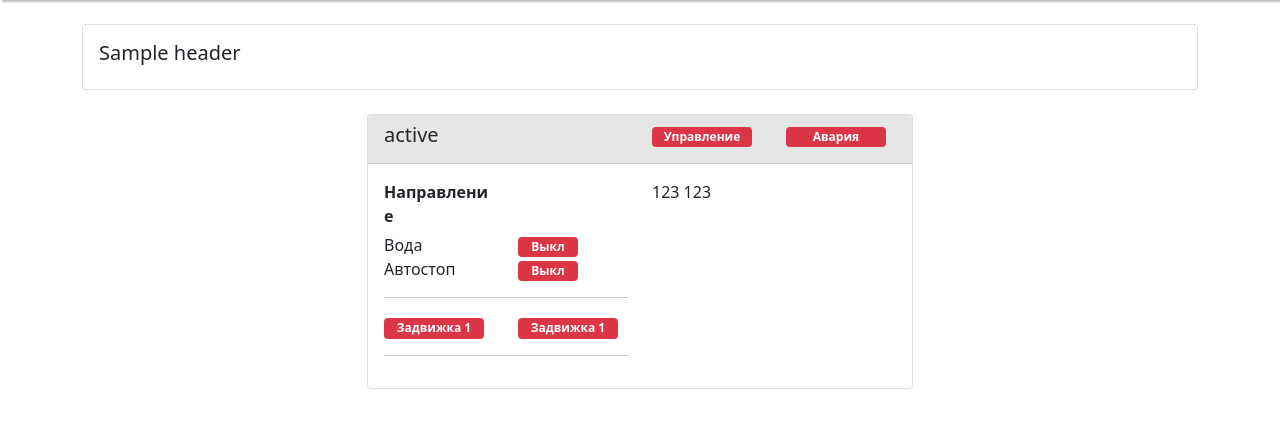
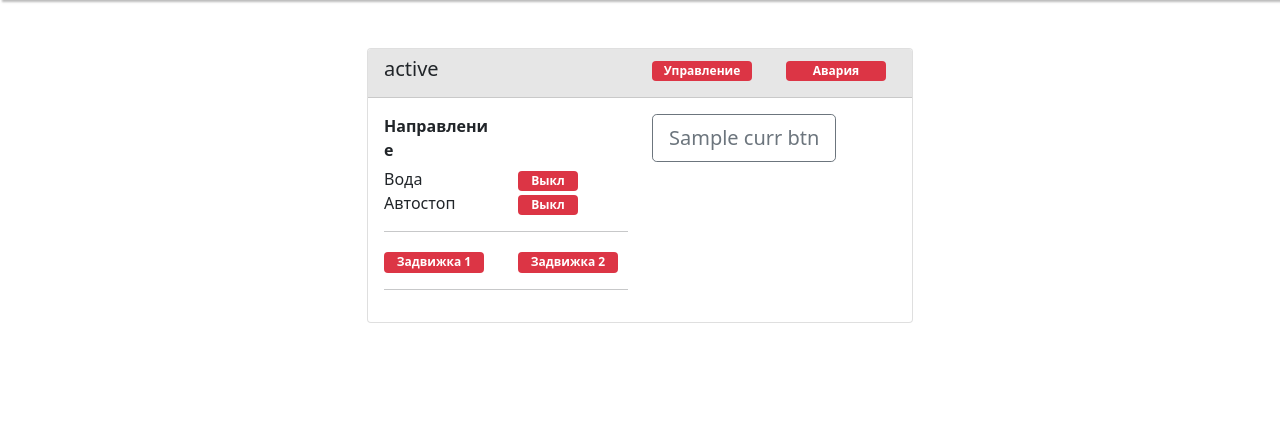
Before and after one commit to dimokarz/Irrigations, a Django app: template templates/simple.html in a window 1280 px wide. Shown: the part 56-484 px from the top of the page. Run offline with Django 4.2, Linux system fonts and the light colour scheme; the template is opened without the code that fills it: most values are stand-ins (such as "Sample title", 1, 10 or a date in 2020); parts of the project's set-up code (start-up, migrations or seed data) failed here and were passed over.

Commit message:
WW-2022-06-02

```diff
--- a/templates/base.html
+++ b/templates/base.html
@@ -25,9 +25,6 @@
     </nav>
     <br>
     <div class="container">
-        <div class="card">
-            <div class="card-body"><h5>{{ header }}</h5></div>
-        </div>
         <br>
 
         <div>{% block content%}{% endblock content %}</div>
--- a/templates/index.html
+++ b/templates/index.html
@@ -1,7 +1,10 @@
 {% extends "base.html" %}
 
 {% block content %}
-
+    <div class="card">
+        <div class="card-body"><h5>{{ header }}</h5></div>
+    </div>
+    <br>
     <div class="card shad_box">
         <div class="list-group list-group-flush">
             {% for stat in status %}
@@ -35,6 +38,7 @@
     <br>
     <div class="card">
         <button type="button" class="btn btn-primary" id="btn_sel" disabled>Открыть</button>
+        {{forloop.counter}}
     </div>
 
 {% endblock content %}
--- a/templates/simple.html
+++ b/templates/simple.html
@@ -82,16 +82,22 @@
                                         </div>
                                         <div class="col-6">
                                             {% if valley.status_valve1 == True %}
-                                                <span class="badge bg-success" style="width: 100px;">Задвижка 1</span>
+                                                <span class="badge bg-success" style="width: 100px;">Задвижка 2</span>
                                             {% else %}
-                                                <span class="badge bg-danger" style="width: 100px;">Задвижка 1</span>
+                                                <span class="badge bg-danger" style="width: 100px;">Задвижка 2</span>
                                             {% endif %}
                                         </div>
                                     </div>
                                     <hr>
                                 </div>
                                 <div class="col-6">
-                                    123 123
+                                    {% for currBtn in btnLst %}
+                                        <button type="button" class="btn btn-lg btn_fix btn-outline-secondary"
+                                                id="btn_{{ currBtn.rele }}">{{ currBtn.title }}</button>
+                                                {% if currBtn.br == "1" %}
+                                                    <br><br>
+                                                {% endif %}
+                                    {% endfor %}
                                 </div>
                             </div>
                         </div>
--- a/valley/views.py
+++ b/valley/views.py
@@ -13,6 +13,7 @@ def index(request):
 
 
 def simple(request):
+    btnLst = ControlBtn().rusButtons
     first = int(request.GET.get('first')[5:])
     if request.GET.get('second') is not None:
         second = request.GET.get('second')[5:]
@@ -22,7 +23,7 @@ def simple(request):
     header = 'Управление'
     title = ' - Управление'
 
-    return render(request, 'simple.html', {'header': header, 'title': title, 'valleyLst': valleyLst})
+    return render(request, 'simple.html', {'title': title, 'valleyLst': valleyLst, 'btnLst': btnLst})
 
 
 def test(request):
```
Also changed, not shown: valley/control.py (+4 -4 lines), db.sqlite3, valley/migrations/0008_merge_20220602_0457.py (added), valley/migrations/0009_remove_valley_duet_status_status_valve1_and_more.py (added).
